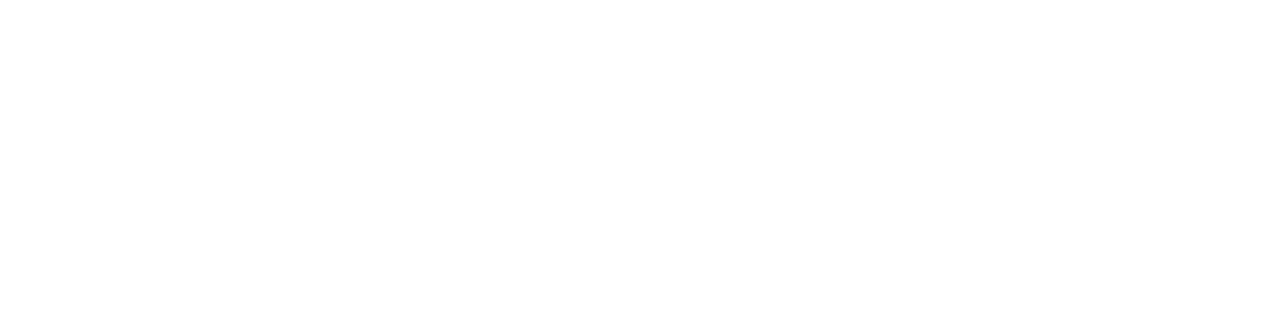
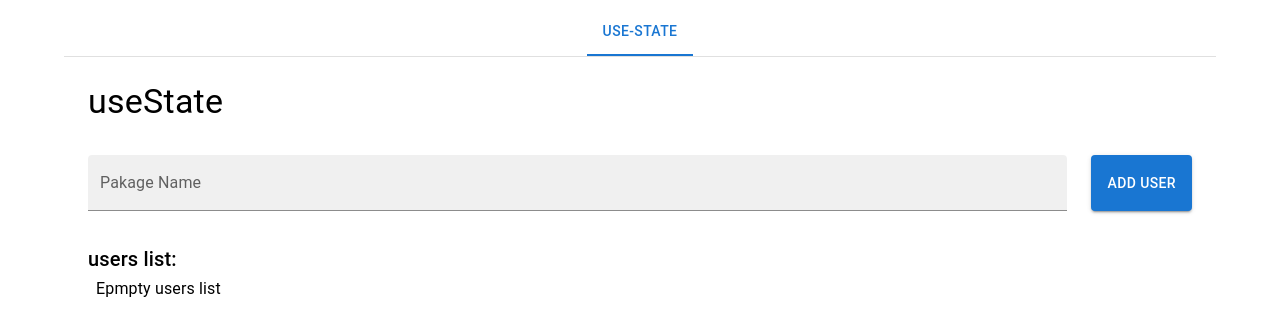
Before and after one commit to hjtazzi/react-hooks-typescript, a React (Create React App) app: page / in a window 1280 px wide. Shown: the top 336 px of the page. Built offline with nearby package versions, Linux system fonts and the light colour scheme.

Commit message:
Add mui packges AND Create UseStateHook componnent

```diff
--- a/package.json
+++ b/package.json
@@ -3,6 +3,10 @@
   "version": "0.1.0",
   "private": true,
   "dependencies": {
+    "@emotion/react": "^11.9.3",
+    "@emotion/styled": "^11.9.3",
+    "@mui/lab": "^5.0.0-alpha.91",
+    "@mui/material": "^5.9.1",
     "@testing-library/jest-dom": "^5.16.4",
     "@testing-library/react": "^13.3.0",
     "@testing-library/user-event": "^13.5.0",
--- a/src/components/App.tsx
+++ b/src/components/App.tsx
@@ -1,11 +1,27 @@
-import { FC } from 'react';
+import { FC, useState } from 'react';
+import { Container, Box, Tab } from '@mui/material';
+import { TabContext, TabList, TabPanel } from '@mui/lab';
+import UseStateHook from './use-state';
 
-type Props = {}
+interface Props { }
 
 const App: FC<Props> = () => {
-   return <>
+   const [value, setValue] = useState<string>("1");
 
-   </>
+   return <Container>
+      <Box sx={{ width: '100%', typography: 'body1' }}>
+         <TabContext value={value}>
+            <Box sx={{ borderBottom: 1, borderColor: 'divider' }}>
+               <TabList onChange={(e, newValue) => setValue(newValue)} centered>
+                  <Tab label="use-State" value="1" />
+               </TabList>
+            </Box>
+            <TabPanel value="1">
+               <UseStateHook />
+            </TabPanel>
+         </TabContext>
+      </Box>
+   </Container>
 };
 
 export default App;
--- /dev/null
+++ b/src/components/use-state/index.tsx
@@ -0,0 +1,53 @@
+import { FC, useState } from 'react';
+import { Box, TextField, Button, Typography } from '@mui/material';
+
+interface Props { }
+
+type User = {
+   name: string;
+}
+
+const UseStateHook: FC<Props> = () => {
+   const [user, setUser] = useState<User[]>([]);
+   const [fieldValue, setFieldValue] = useState<string>('');
+
+   const onAddUser = (e: React.FormEvent<HTMLFormElement>) => {
+      e.preventDefault();
+      fieldValue && setUser([...user, { name: fieldValue }]);
+   }
+
+   return <Box component='div'>
+      <Typography variant='h4'>
+         useState
+      </Typography>
+
+      <Box
+         component="form"
+         sx={{ display: 'flex', alignItems: 'stretch', marginTop: 4, marginBottom: 4 }}
+         noValidate
+         autoComplete="off"
+         onSubmit={onAddUser}
+      >
+         <TextField type={'text'} label="Pakage Name" variant="filled" sx={{ flex: '1 1 auto' }}
+            defaultValue={fieldValue} onChange={e => setFieldValue(e.target.value)} />
+
+         <Button type={'submit'} variant="contained" sx={{ marginLeft: 3 }}>
+            <Typography variant="button" display="block">Add user</Typography>
+         </Button>
+      </Box>
+
+      <Box component='div'>
+         <Typography variant='h6'>users list:</Typography>
+
+         {(user && user.length > 0) ?
+            <ul>
+               {user.map((val, i) => <li key={i}>
+                  <Typography variant='subtitle1'>{val.name}</Typography>
+               </li>)}
+            </ul>
+            : <Typography variant='subtitle1' sx={{ paddingLeft: 1 }}>Epmpty users list</Typography>}
+      </Box>
+   </Box>
+};
+
+export default UseStateHook;
```
Also changed, not shown: 1 other file (tests, documents, lock files or other folders).
